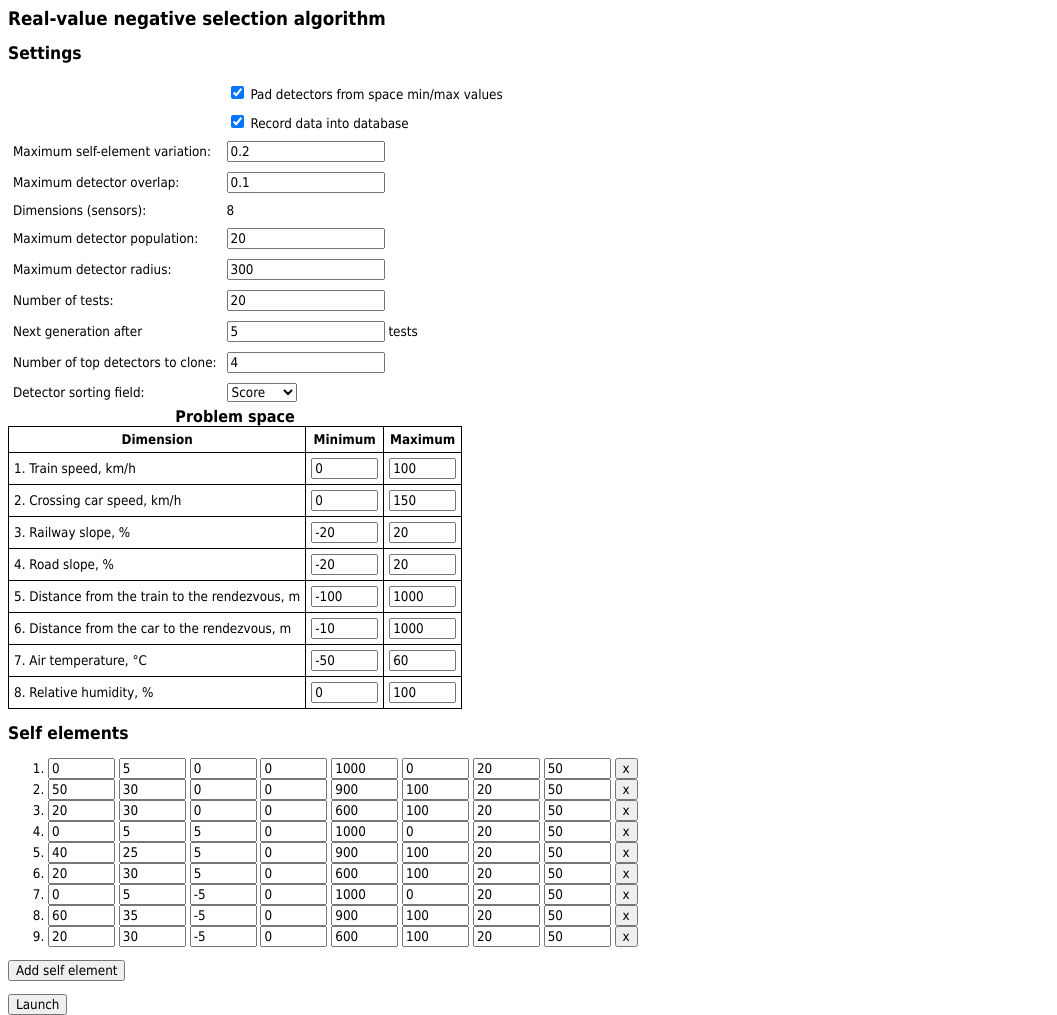
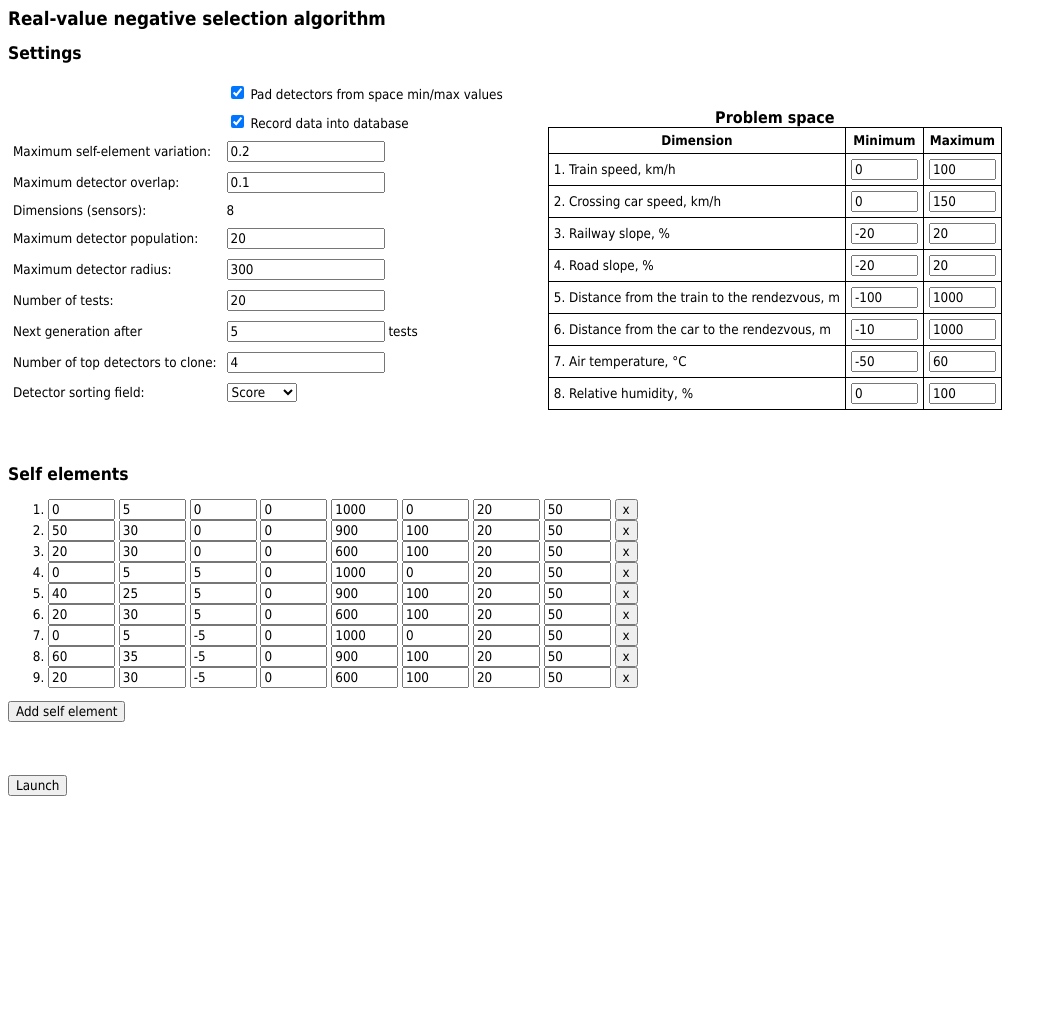
Before and after one commit to andrewmy/immune-rns, a PHP site: page / in a window 1280 px wide. Shown: the top 1015 px of the page, without its empty margins (0-1057 px from the left). After the commit the page ends 796 px from the top, so only its background shows below. Run offline with PHP 8.4, Linux system fonts and the light colour scheme; some libraries are stand-ins or nearby versions.

Commit message:
floating settings blocks, legend fix

```diff
--- a/template/rns.phtml
+++ b/template/rns.phtml
@@ -98,10 +98,10 @@
 		<h2 id="graphs">Graphs</h2>
 		<p>Legend:</p>
 		<ul>
-			<li>Blue circle: detector</li>
+			<li>Blue circle with centre dot: detector</li>
 			<li>Green dot: self</li>
 			<li>Red dot: antigen</li>
-			<li>Red dot in green circle: non-harmful antigen</li>
+			<li>Yellow dot: non-harmful antigen</li>
 		</ul>
 		<? for($i = 0; $i < DIMENSIONS - 1; $i++) { ?>
 			<p><br />x: <?=$space[$i]['desc']?>; y: <?=$space[$i + 1]['desc']?></p>
--- a/template/settings.phtml
+++ b/template/settings.phtml
@@ -1,3 +1,13 @@
+<style>
+	.settings-container {
+		overflow: hidden;
+		width: 100%;
+	}
+	.settings-part-container {
+		float: left;
+		padding: 0 40px 40px 0;
+	}
+</style>
 <script>
 	var space = <?=json_encode($space)?>,
 		selfCount = <?=count($self)?>;
@@ -21,6 +31,8 @@
 <form method="GET" action="rns.php">
 
 	<h2 id="settings">Settings</h2>
+	<div class="settings-container">
+		<div class="settings-part-container">
 		<table class="no-borders">
 		<tr>
 			<td>&nbsp;</td>
@@ -81,7 +93,10 @@
 			</td>
 		</tr>
 		</table>
+		</div>
 
+		<div class="settings-part-container">
+		<br/><br/>
 		<table>
 			<caption>Problem space</caption>
 			<thead><tr><th>Dimension</th><th>Minimum</th><th>Maximum</th></tr></thead>
@@ -95,7 +110,9 @@
 				<? } ?>
 			</tbody>
 		</table>
+		</div>
 
+		<div class="settings-part-container">
 		<h2>Self elements</h2>
 		<ol id="self">
 			<? foreach($self as $n => $item) { ?>
@@ -108,6 +125,8 @@
 			<? } ?>
 		</ol>
 		<p><input type="button" value="Add self element" id="self-add" /></p>
+		</div>
+	</div>
 
 	<input type="submit" value="Launch" />
 </form>
```
Lines whose indentation alone changed are shown as unchanged.
